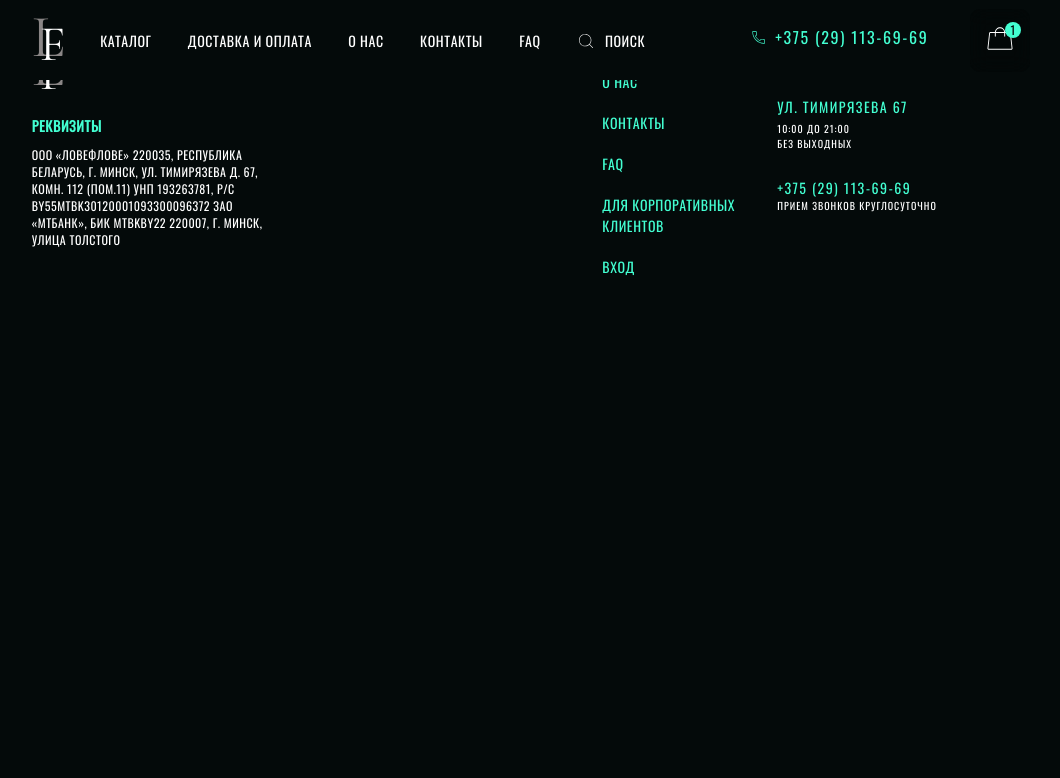
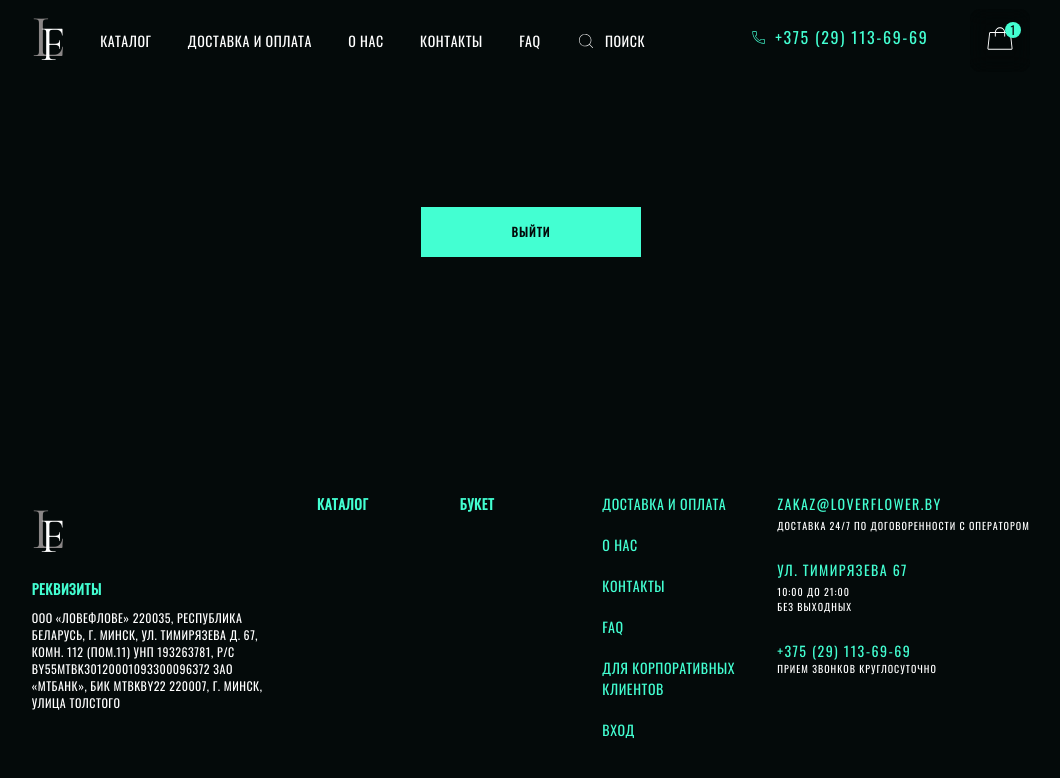
Before and after one commit to jgerba/flower-react-client, a React (Create React App) app: page /admins in a window 1280 px wide. Shown: the top 778 px of the page, without its empty margins (109-1169 px from the left). Built offline with nearby package versions, Linux system fonts and the light colour scheme.

Commit message:
login/logout logic upd

```diff
--- a/src/hooks/use-fetch.jsx
+++ b/src/hooks/use-fetch.jsx
@@ -1,17 +1,18 @@
 import { useState } from 'react';
+import { useDispatch } from 'react-redux';
 
-// import { useDispatch } from 'react-redux';
-// import { authActions } from '../store/auth';
+import { authActions } from '../store/auth';
 
 import { getCookie } from '../utils/handleCookies';
 
 function useFetch() {
+    const dispatch = useDispatch();
     const [isLoading, setIsLoading] = useState(false);
     const [error, setError] = useState(null);
 
     // const dispatch = useDispatch();
 
-    function sendRequest(config, applyData, auth = true) {
+    function sendRequest(config, applyData = () => {}, auth = true) {
         setIsLoading(true);
         setError(null);
 
@@ -30,9 +31,7 @@ function useFetch() {
                 }
 
                 if (config.url === `/logout`) {
-                    document.cookie =
-                        'token=; expires=Thu, 01 Jan 1970 00:00:00 UTC; path=/;';
-                    // dispatch(authActions.logOut());
+                    dispatch(authActions.logOut());
                     applyData();
                     return;
                 }
--- a/src/pages/Admins.jsx
+++ b/src/pages/Admins.jsx
@@ -1,3 +1,36 @@
-function Admins() {}
+import { useEffect } from 'react';
+import { useSelector } from 'react-redux';
+import { useNavigate } from 'react-router-dom';
+
+import useFetch from '../hooks/use-fetch';
+
+import { authActions } from '../store/auth';
+
+import MenuBtn from '../components/UI/MenuBtn';
+
+import classes from './Admins.module.css';
+
+function Admins() {
+    const navigate = useNavigate();
+    const isAuth = useSelector(state => state.auth.isAuth);
+
+    const { sendRequest, isLoading, error } = useFetch();
+
+    function logOut() {
+        sendRequest(
+            {
+                url: '/logout',
+                method: 'POST',
+            },
+            () => navigate('/login')
+        );
+    }
+
+    return (
+        <main className={classes.main}>
+            <MenuBtn onClick={logOut}>Выйти</MenuBtn>
+        </main>
+    );
+}
 
 export default Admins;
--- a/src/pages/Admins.module.css
+++ b/src/pages/Admins.module.css
@@ -0,0 +1,9 @@
+.main {
+    position: relative;
+    display: flex;
+    justify-content: center;
+    align-items: center;
+
+    width: 100vw;
+    min-height: calc(100vh - 337px);
+}
--- a/src/pages/LogIn.jsx
+++ b/src/pages/LogIn.jsx
@@ -1,4 +1,6 @@
-import { useEffect, useRef, useState } from 'react';
+import { useRef, useState } from 'react';
+import { useDispatch } from 'react-redux';
+import { useNavigate } from 'react-router-dom';
 
 import useFetch from '../hooks/use-fetch';
 
@@ -11,10 +13,10 @@ import ContentCard from '../components/UI/ContentCard';
 import classes from './LogIn.module.css';
 import showPass from '../svg/showPass.svg';
 import hidePass from '../svg/hidePass.svg';
-import { useDispatch } from 'react-redux';
 
 function LogIn() {
     const dispatch = useDispatch();
+    const navigate = useNavigate();
     const formRef = useRef();
     const [passIsVisible, setPassIsVisible] = useState(false);
 
@@ -35,8 +37,9 @@ function LogIn() {
         );
     }
 
-    function applyData() {
-        dispatch(authActions.logIn());
+    function applyData(data) {
+        dispatch(authActions.logIn(data.token));
+        navigate('/admins');
     }
 
     return (
--- a/src/store/auth.js
+++ b/src/store/auth.js
@@ -6,10 +6,13 @@ const authSlice = createSlice({
     name: 'Authentication',
     initialState,
     reducers: {
-        logIn(state) {
+        logIn(state, action) {
+            document.cookie = `token=${action.payload};path=/`;
             state.isAuth = true;
         },
         logOut(state) {
+            document.cookie =
+                'token=; expires=Thu, 01 Jan 1970 00:00:00 UTC; path=/;';
             state.isAuth = false;
         },
     },
```
